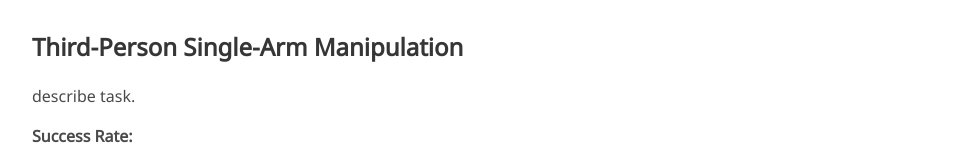
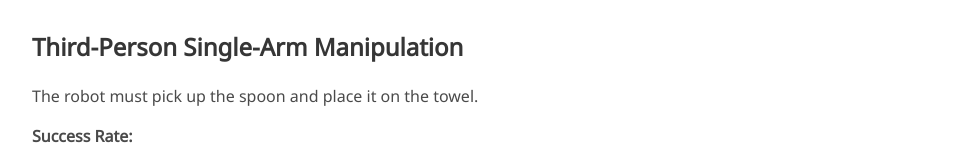
Before and after one commit to crossformer/crossformer.github.io, a plain HTML site: page index.html in a window 1280 px wide. Shown: the part 7966-8117 px from the top of the page, without its empty margins (152-1127 px from the left). Drawn offline with nearby package versions, Linux system fonts and the light colour scheme; some icons are missing; a web font is replaced by a local one.

Commit message:
Update index.html

```diff
--- a/index.html
+++ b/index.html
@@ -363,7 +363,7 @@
         <h3 class="title is-4">Third-Person Single-Arm Manipulation</h3>
         <div class="content has-text-justified">
           <p>
-            describe task.
+            The robot must pick up the spoon and place it on the towel.
           </p>
 
           <b>Success Rate:</b>
```
